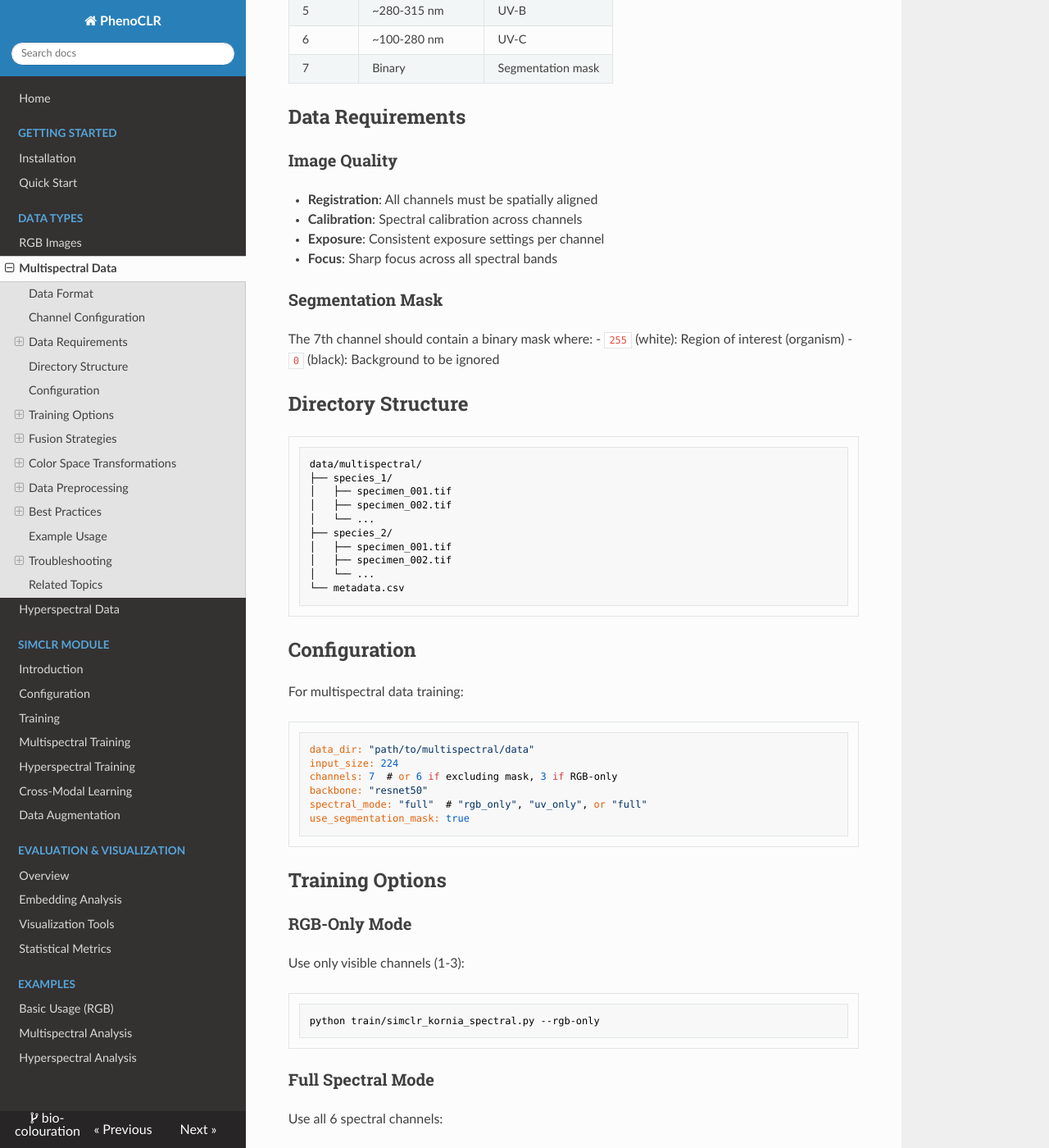
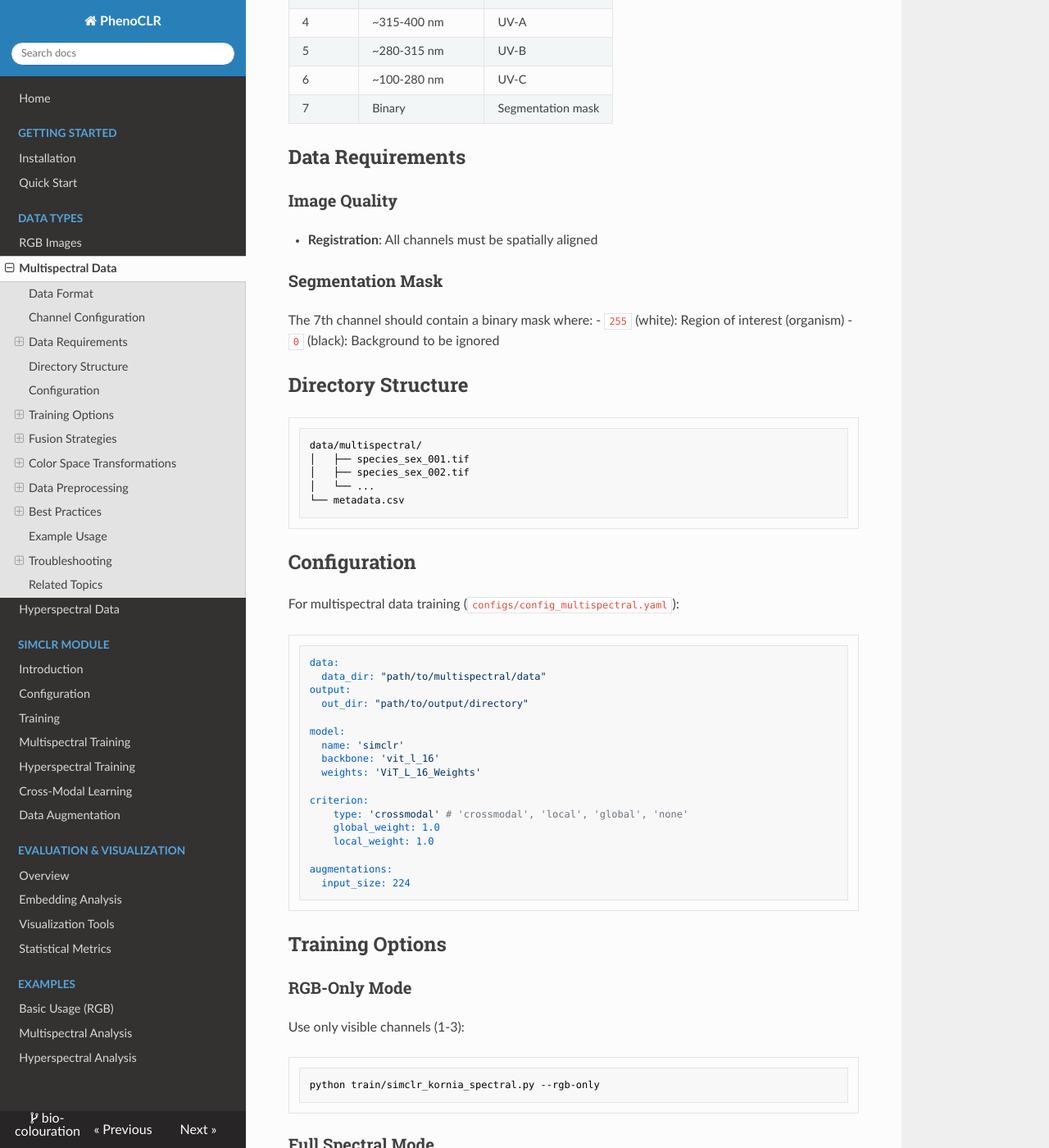
Before and after one commit to ioannouE/bio-colouration, an MkDocs documentation site: the page built from docs/data/multispectral.md, in a window 1280 px wide and 1400 px high, scrolled down 716 px. Shown: the whole window at 82% size. Built offline with MkDocs 1.6.1, drawn with Linux system fonts in a browser that asks for light colours; nearby versions of some CDN libraries; some of the changed text lies outside the part shown.

````diff
--- a/docs/data/multispectral.md
+++ b/docs/data/multispectral.md
@@ -9,10 +9,10 @@
   - Channels 1-3: Visible spectrum (Red, Green, Blue)
   - Channels 4-6: Ultraviolet (UV) spectrum
   - Channel 7: Binary segmentation mask
-- **Bit Depth**: 16-bit per channel recommended
 - **Spatial Resolution**: Consistent across all channels
 
 ## Channel Configuration
+Note: This is the configuration used for our multispectral data. Other configurations should also work but may need adjusting the data processing pipeline (`data/multispectral_data.py`).
 
 | Channel | Wavelength Range | Description |
 |---------|------------------|-------------|
@@ -28,9 +28,6 @@
 
 ### Image Quality
 - **Registration**: All channels must be spatially aligned
-- **Calibration**: Spectral calibration across channels
-- **Exposure**: Consistent exposure settings per channel
-- **Focus**: Sharp focus across all spectral bands
 
 ### Segmentation Mask
 The 7th channel should contain a binary mask where:
@@ -41,28 +38,34 @@
 
 ```
 data/multispectral/
-├── species_1/
-│   ├── specimen_001.tif
-│   ├── specimen_002.tif
-│   └── ...
-├── species_2/
-│   ├── specimen_001.tif
-│   ├── specimen_002.tif
+│   ├── species_sex_001.tif
+│   ├── species_sex_002.tif
 │   └── ...
 └── metadata.csv
 ```
 
 ## Configuration
 
-For multispectral data training:
+For multispectral data training (`configs/config_multispectral.yaml`):
 
 ```yaml
-data_dir: "path/to/multispectral/data"
-input_size: 224
-channels: 7  # or 6 if excluding mask, 3 if RGB-only
-backbone: "resnet50"
-spectral_mode: "full"  # "rgb_only", "uv_only", or "full"
-use_segmentation_mask: true
+data:
+  data_dir: "path/to/multispectral/data"
+output:
+  out_dir: "path/to/output/directory"
+
+model:
+  name: 'simclr'
+  backbone: 'vit_l_16'
+  weights: 'ViT_L_16_Weights'
+
+criterion:
+    type: 'crossmodal' # 'crossmodal', 'local', 'global', 'none'
+    global_weight: 1.0
+    local_weight: 1.0
+
+augmentations:
+  input_size: 224
 ```
 
 ## Training Options
@@ -78,7 +81,21 @@
 Use all 6 spectral channels:
 
 ```bash
-python train/simclr_kornia_spectral.py --config configs/config_kornia_multispectral.yaml
+python train/simclr_kornia_spectral.py --config configs/config_multispectral.yaml
+```
+
+### Tetrahedral Color Space
+Convert to tetrahedral color space for UV-sensitive analysis:
+
+```bash
+python train/simclr_kornia_spectral.py --usml
+```
+
+### UV-Only Mode
+Use only UV channels (4-6):
+
+```bash
+python train/simclr_kornia_spectral.py --uv-only
 ```
 
 ### Cross-Modal Learning
````
Also changed, not shown: 2 other files.
